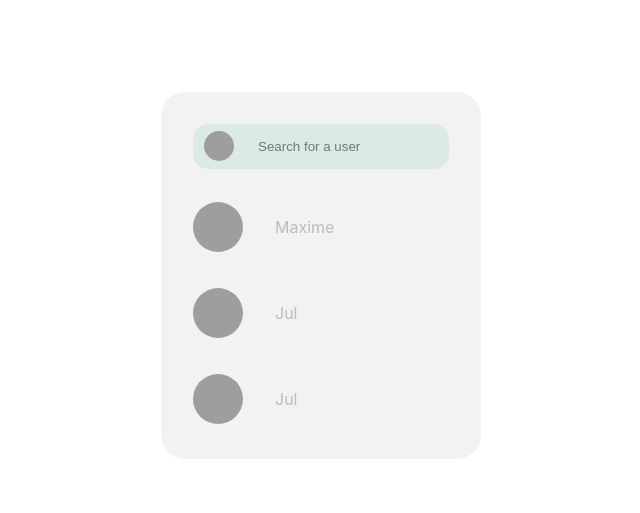
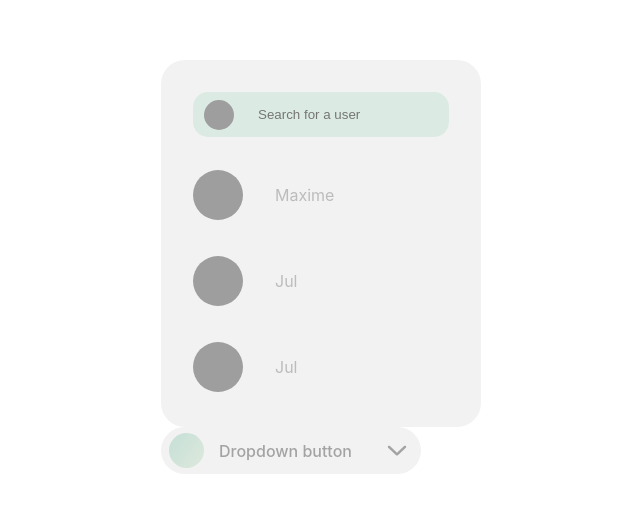
Before and after one commit to TP-Svelte/TP_Svelte_components, a Svelte app: page / in a window 1280 px wide. Shown: the part 125-638 px from the top of the page, without its empty margins (319-959 px from the left). Built offline with nearby package versions, Linux system fonts and the light colour scheme; grey boxes are pictures that could not be loaded.

Commit message:
add Dropdown component

```diff
--- a/src/App.svelte
+++ b/src/App.svelte
@@ -1,5 +1,6 @@
 <script>
     import UserCard from "./components/UI/UserCard.svelte";
+    import Dropdown from "./UI/Dropdown.svelte";
 
     let persons = [{
         name: 'Maxime',
@@ -15,3 +16,4 @@
 </script>
 
 <UserCard persons={persons} />
+<Dropdown />
--- /dev/null
+++ b/src/UI/Dropdown.svelte
@@ -0,0 +1,131 @@
+<script>
+
+import Arrow from '/src/assets/arrow.svg';
+import Ellipse1 from '/src/assets/ellipse1.svg';
+
+//// Éléments modifiables
+// Titre Dropdown
+export let dropdownTitle = 'Dropdown button';
+// Items Dropdown
+export let dropdownItems = [
+  { item: 'Option A' },
+  { item: 'Option B' },
+  { item: 'Option C' }
+];
+//Fermeture automatique du Dropdown
+let automaticClose = false;
+//Item Selectionné devient titre du Dropdown
+let selectedItemIsTitle = false;
+//Affiche l'item séléctionné
+let showSelectedItem = false;
+
+let openDropdown = false;
+
+const toggle = () => {
+  openDropdown = !openDropdown
+};
+
+let elementSelected='';
+
+function selected() {
+  var liElems = document.querySelectorAll('ul > li');
+  liElems.forEach(function(elem) {
+    elem.classList.remove('active');
+    elem.classList.remove('hidden');
+  });
+  this.classList.add('active');
+  const activeItems = document.querySelector('.active p').innerHTML;
+  if (selectedItemIsTitle) {
+    dropdownTitle = activeItems;
+  }
+  if (showSelectedItem) {
+    elementSelected = 'Vous avez choisi ' + activeItems;
+  }
+  if (automaticClose) {
+    toggle()
+  }
+};
+
+</script>
+
+<button on:click={ toggle }>
+    <img id="ellipse_btn" src={ Ellipse1 } alt="">
+    <span>{ dropdownTitle }</span>
+    <img id="arrow" src={ Arrow } alt="">
+</button>
+
+{#if openDropdown === true}
+<div id="dropdown_items">
+    <ul>
+        {#each dropdownItems as dropdownItem }
+
+        <li class="active hidden" on:click={ selected }>
+            <img class="ellipses" src={ Ellipse1 } alt="">
+            <p>{ dropdownItem.item } </p>
+        </li>
+        {/each}
+    </ul>
+</div>
+{/if}
+
+<p>{ elementSelected }</p>
+
+<style>
+  button {
+    background-color: #F2F2F2;
+    border-radius: 50px;
+    display: flex;
+    padding: 6px 14px 6px 8px;
+    border: none;
+    margin-bottom: 5px;
+  }
+  button img {
+    margin-top: auto;
+    margin-bottom: auto;
+  }
+  button span {
+    margin-top: auto;
+    margin-bottom: auto;
+    color: #a3a3a3;
+    margin-right: 35px;
+  }
+  #ellipse_btn {
+    margin-right: 15px;
+    width: 35px;
+  }
+  #arrow {
+    width: 20px;
+  }
+  .ellipses {
+    width: 27px;
+    margin-right: 15px;
+  }
+  #dropdown_items {
+    background-color: #F2F2F2;
+    border-radius: 20px;
+    display: inline-block;
+    min-width: 200px;
+    padding: 5px 15px;
+  }
+  ul {
+    padding: 0;
+    margin: 0;
+  }
+  li {
+    list-style: none;
+    display: flex;
+    margin-top: 15px;
+    margin-bottom: 15px;
+  }
+  li p {
+    color: #a3a3a3;
+    margin-top: auto;
+    margin-bottom: auto;
+  }
+  .active {
+    font-weight: 600;
+  }
+  .active.hidden{
+    font-weight: 400;
+  }
+</style>
```
Also changed, not shown: src/assets/arrow.svg (added), src/assets/ellipse1.svg (added).
